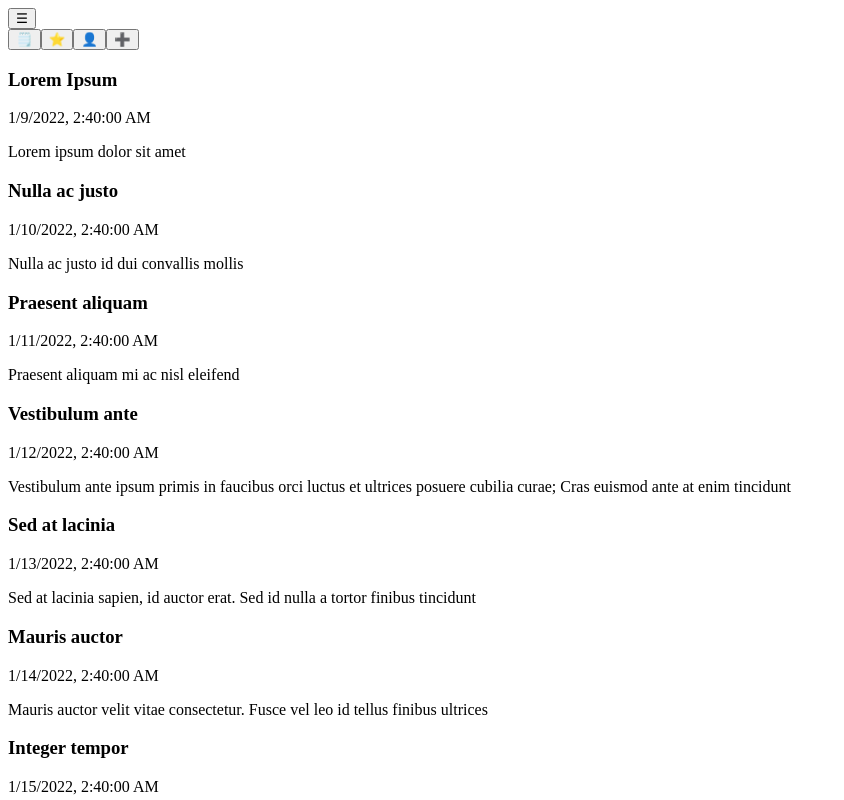
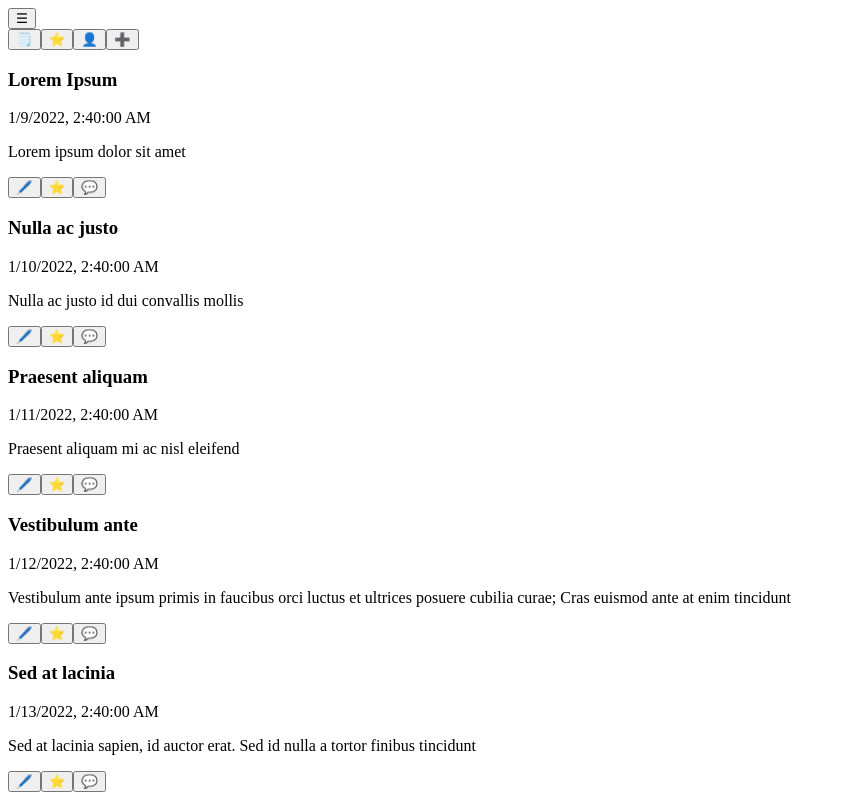
Before and after one commit to zerynthia/natatki, a Nuxt app: page / in a window 1280 px wide. Shown: the top 800 px of the page, without its empty margins (0-844 px from the left). Built offline with nearby package versions, Linux system fonts and the light colour scheme.

Commit message:
feat: update note

```diff
--- a/components/ui/TheNote.vue
+++ b/components/ui/TheNote.vue
@@ -1,13 +1,19 @@
 <template>
-  <div class="min-h-[70px] bg-teal-50 rounded-md p-5 flex flex-col gap-3 justify-start">
+  <div class="min-h-[70px] bg-teal-50 rounded-md p-5 grid gap-4">
     <div v-if="date || title">
-      <h3 v-if="title" class="text-xl font-semibold">
+      <h3 v-if="title" class="text-2xl font-semibold">
         {{ title }}
       </h3>
       <p v-if="date" class="text-sm text-gray-400">{{ date }}</p>
     </div>
 
     <p class="text-gray-600">{{ content }}</p>
+
+    <div class="self-end flex gap-1">
+      <button class="w-8 h-8 text-xl transform active:scale-95">🖊️</button>
+      <button class="w-8 h-8 text-xl transform active:scale-95 grayscale">⭐️</button>
+      <button class="w-8 h-8 text-xl transform active:scale-95">💬</button>
+    </div>
   </div>
 </template>
 
```
